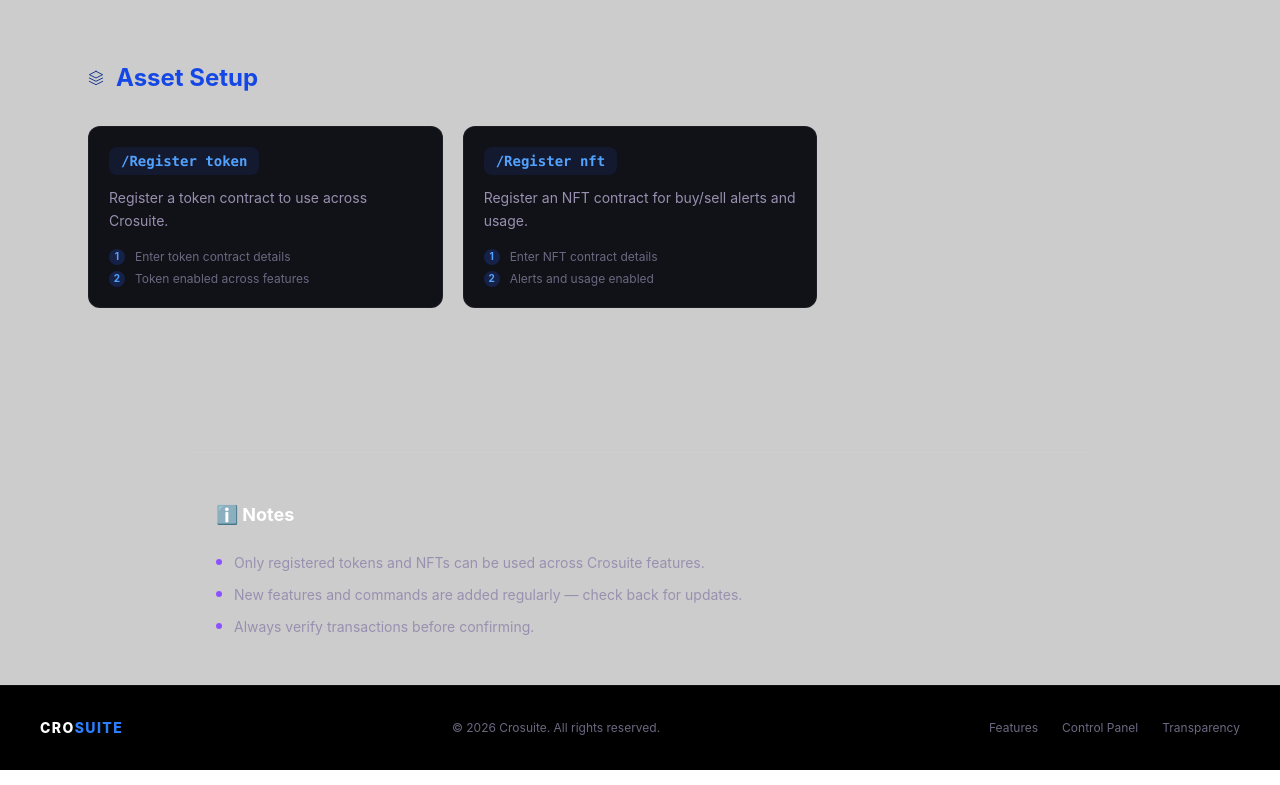
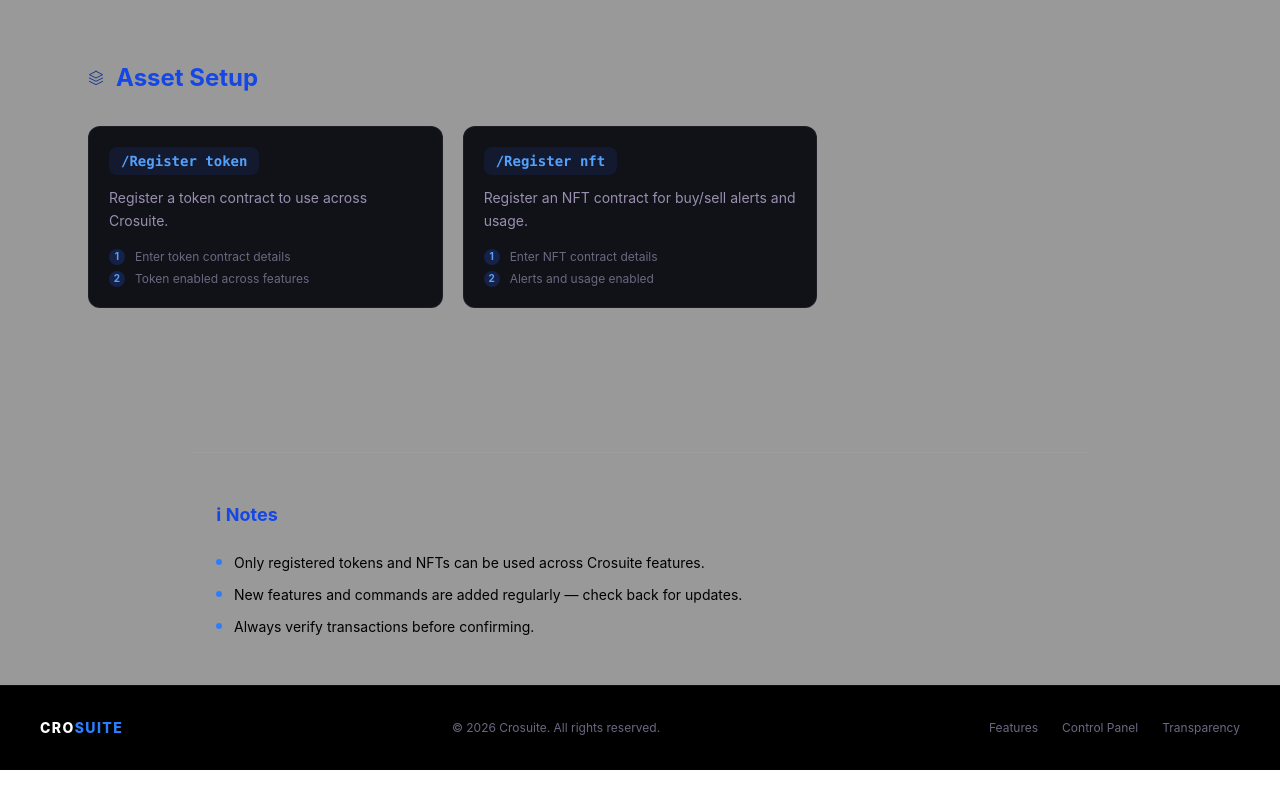
Before and after one commit to Cr4N31/crosuite, a React (Vite) app: page /control-panel in a window 1280 px wide. Shown: the part 1671-2456 px from the top of the page. Built offline with nearby package versions, Linux system fonts and the light colour scheme.

Commit message:
Styling updates - Darker bg color

```diff
--- a/src/components/ui/FundBar.jsx
+++ b/src/components/ui/FundBar.jsx
@@ -11,7 +11,7 @@
           style={{ width: `${percentage}%`, background: color }}
         />
       </div>
-      <p className="text-xs text-[#6b6880] leading-relaxed">{desc}</p>
+      <p className="text-xs text-black/80 leading-relaxed">{desc}</p>
     </div>
   )
 }
--- a/src/pages/ControlPanel.jsx
+++ b/src/pages/ControlPanel.jsx
@@ -7,11 +7,11 @@
 
 function ControlPanel() {
   return (
-    <main className="bg-black/20 text-white min-h-screen">
+    <main className="bg-black/40 text-white min-h-screen">
       <Navbar />
 
       {/* Page Hero */}
-      <section className="relative pt-36 pb-16 px-6 text-center" style={{ backgroundImage: `url('${bg}')`, backgroundSize: "cover", backgroundPosition: "center" }}>
+      <section className="relative pt-36 pb-16 px-6 text-center" style={{ backgroundImage: `url('${bg}')`, backgroundSize: "cover", backgroundPosition: "center" }} data-aos="fade-up">
         <div className="absolute inset-0 bg-[#0a0a0f]/75" />
         <div className="absolute top-0 left-1/2 -translate-x-1/2 w-[500px] h-[300px] bg-[radial-gradient(ellipse_at_center,_#7c3aed22_0%,_transparent_70%)] pointer-events-none" />
         <div className="relative z-10 max-w-2xl mx-auto">
@@ -28,14 +28,14 @@
       </section>
 
       {/* Commands */}
-      <section className="py-20 px-6 max-w-6xl mx-auto">
+      <section className="py-20 px-6 max-w-6xl mx-auto" data-aos="fade-up">
         {commands.map((group) => (
           <div key={group.category} className="mb-16">
-            <div className="flex items-center gap-3 mb-8">
+            <div className="flex items-center gap-3 mb-8" >
              <span className="text-blue-900">{icons[group.icon]}</span>
               <h2 className="font-syne font-bold text-2xl text-blue-700">{group.category}</h2>
             </div>
-            <div className="grid grid-cols-1 sm:grid-cols-2 lg:grid-cols-3 gap-5">
+            <div className="grid grid-cols-1 sm:grid-cols-2 lg:grid-cols-3 gap-5" data-aos="fade-right">
               {group.items.map((item) => (
                 <CommandBlock
                   key={item.command}
@@ -50,16 +50,16 @@
       </section>
 
       {/* Notes */}
-      <section className="py-12 px-6 max-w-4xl mx-auto border-t border-white/5">
-        <h3 className="font-syne font-bold text-lg text-white mb-6">ℹ️ Notes</h3>
+      <section className="py-12 px-6 max-w-4xl mx-auto border-t border-white/5" data-aos="fade-up">
+        <h3 className="font-syne font-bold text-lg text-blue-700 mb-6">ℹ Notes</h3>
         <ul className="flex flex-col gap-3">
           {[
             "Only registered tokens and NFTs can be used across Crosuite features.",
             "New features and commands are added regularly — check back for updates.",
             "Always verify transactions before confirming.",
           ].map((note) => (
-            <li key={note} className="flex items-start gap-3 text-sm text-[#9990b0]">
-              <span className="w-1.5 h-1.5 rounded-full bg-violet-500 mt-1.5 shrink-0" />
+            <li key={note} className="flex items-start gap-3 text-sm text-black">
+              <span className="w-1.5 h-1.5 rounded-full bg-blue-500 mt-1.5 shrink-0" />
               {note}
             </li>
           ))}
--- a/src/pages/Features.jsx
+++ b/src/pages/Features.jsx
@@ -6,7 +6,7 @@
 
 function Features() {
   return (
-    <main className="bg-black/20 text-white min-h-screen">
+    <main className="bg-black/40 text-white min-h-screen">
       <Navbar />
 
       {/* Page Hero */}
--- a/src/pages/Home.jsx
+++ b/src/pages/Home.jsx
@@ -7,7 +7,7 @@
 
 function Home() {
   return (
-    <main className="bg-black/20 text-white">
+    <main className="bg-black/40 text-white">
       <Navbar />
 
       {/* Hero */}
--- a/src/pages/Transparency.jsx
+++ b/src/pages/Transparency.jsx
@@ -2,34 +2,33 @@
 import Footer from "../components/layout/Footer"
 import FundBar from "../components/ui/FundBar"
 import { fundAllocation, commitments, directions } from "../data/fundAllocation"
-
+import bg from "../../public/assets/Crosuit bg 4.jpeg"
 function Transparency() {
   return (
-    <main className="bg-[#0a0a0f] text-white min-h-screen">
+    <main className="bg-black/40 text-white min-h-screen">
       <Navbar />
 
       {/* Page Hero */}
-      <section className="relative pt-36 pb-16 px-6 text-center bg-[url('/assets/hero-bg.jpg')] bg-cover bg-center">
+      <section className="relative pt-36 pb-16 px-6 text-center" style={{ backgroundImage: `url('${bg}')`, backgroundSize: "cover", backgroundPosition: "center" }} data-aos="fade-up">
         <div className="absolute inset-0 bg-[#0a0a0f]/75" />
-        <div className="absolute top-0 left-1/2 -translate-x-1/2 w-[500px] h-[300px] bg-[radial-gradient(ellipse_at_center,_#7c3aed22_0%,_transparent_70%)] pointer-events-none" />
         <div className="relative z-10 max-w-2xl mx-auto">
-          <span className="inline-block text-[0.7rem] tracking-[3px] uppercase text-violet-400 border border-violet-600/40 px-4 py-1.5 rounded-full mb-6">
+          <span className="inline-block text-[0.7rem] tracking-[3px] uppercase text-blue-400 border border-blue-600/40 px-4 py-1.5 rounded-full mb-6">
             Transparency
           </span>
-          <h1 className="font-syne font-extrabold text-5xl leading-tight mb-5 bg-gradient-to-br from-white via-violet-300 to-cyan-400 bg-clip-text text-transparent">
+          <h1 className="font-syne font-extrabold text-5xl leading-tight mb-5">
             Transparency & Fund Usage
           </h1>
-          <p className="text-[#9990b0] text-lg leading-relaxed">
+          <p className="text-white/60 text-lg leading-relaxed">
             We understand the importance of trust. Here's exactly how Crosuite operates and where funds go.
           </p>
         </div>
       </section>
 
       {/* Fund Allocation */}
-      <section className="py-20 px-6 max-w-6xl mx-auto grid grid-cols-1 lg:grid-cols-2 gap-16 items-start">
+      <section className="py-20 px-6 max-w-6xl mx-auto grid grid-cols-1 lg:grid-cols-2 gap-16 items-start" data-aos="fade-up">
         <div>
-          <p className="text-[0.7rem] tracking-[3px] uppercase text-violet-400 mb-2">Fund Allocation</p>
-          <h2 className="font-syne font-bold text-3xl text-white mb-10">Where the money goes</h2>
+          <p className="text-[0.7rem] tracking-[3px] uppercase text-blue-800 mb-2">Fund Allocation</p>
+          <h2 className="font-syne font-bold text-3xl text-blue-600 mb-10">Where the money goes</h2>
           {fundAllocation.map((item) => (
             <FundBar
               key={item.label}
```
Also changed, not shown: public/assets/Crosuit bg 4.jpeg (added), 1 other file (tests, documents, lock files or other folders).
